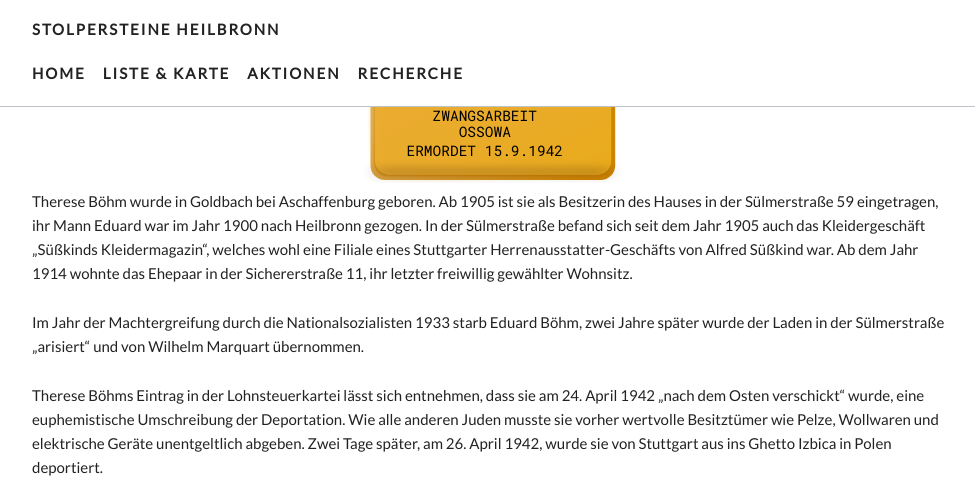
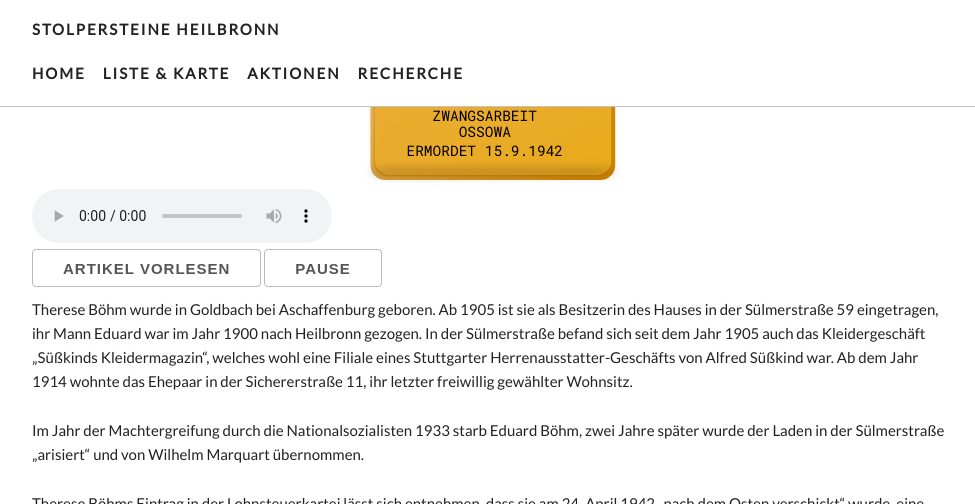
Before and after one commit to opendata-heilbronn/stolpersteine, a Jekyll site: the page built from _list/sichererstr-11.md, in a window 1280 px wide and 900 px high, scrolled down 308 px, cut to the strip 0-504 px from the top of the window. Shown: the whole strip, without its empty margins (148-1123 px from the left). Built offline with Jekyll 4.4.1, drawn with Linux system fonts in a browser that asks for light colours; nearby versions of some CDN libraries; some web fonts are replaced; part of the change alters nothing that is shown.

```diff
--- a/_list/sichererstr-11.md
+++ b/_list/sichererstr-11.md
@@ -16,6 +16,7 @@ steine:
   - ERMORDET 15.9.1942
 x: 49.1485272
 y: 9.220687099999964
+audio: http://audio.stolpersteine-heilbronn.de/sichererstrasse-11.mp3
 layout: item
 ---
 
```
